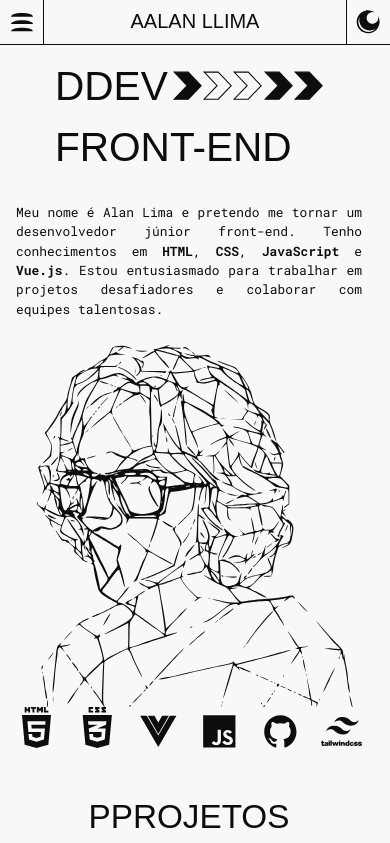
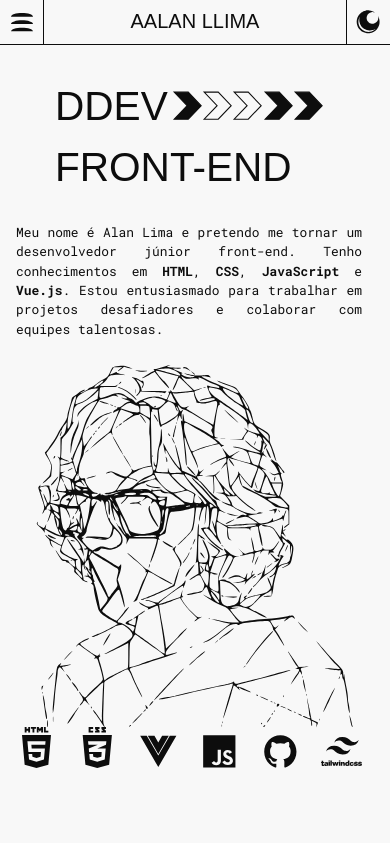
Before and after one commit to devalanlima/portfolio, a Vue app: page / in a window 390 px wide. Shown: the top 843 px of the page. Built offline with nearby package versions, Linux system fonts and the light colour scheme; a web font is replaced by a local one.

Commit message:
stylize / padding adjustments

```diff
--- a/src/components/sections/SectionOne.vue
+++ b/src/components/sections/SectionOne.vue
@@ -1,5 +1,5 @@
 <template>
-    <article class="md:grid md:grid-cols-2 md:items-center justify-items-end max-w-[1311px] lg:py-10 mx-auto lg:grid-cols-2">
+    <article class="md:grid md:grid-cols-2 md:items-center justify-items-end max-w-[1311px] py-5 lg:py-10 mx-auto lg:grid-cols-2">
         <div class="mx-auto grow flex flex-col justify-around h-full gap-6 col-span-1 lg:col-span-1" ref="el">
                 <div class="flex justify-center md:justify-start">
                     <h2 class="font-stretch " :style="titleSize">DD<span>EV<AnimatedArrow :style="arrowsSize" class="ml-0 w-[146px]"/>
--- a/src/components/sections/SectionThree.vue
+++ b/src/components/sections/SectionThree.vue
@@ -49,13 +49,13 @@
                     </li>
                 </ul>
                 <div
-                    class="font-roboto text-preto dark:text-branco flex flex-col mt-4 xl:mt-0 gap-2 w-full max-w-[202px] xl:self-start xl:place-self-end h-full justify-between font-light">
+                    class="font-roboto text-preto dark:text-branco flex flex-col mt-4 xl:mt-0 gap-2 w-full max-w-[202px] xl:self-start xl:place-self-end h-full pb-5 justify-around xl:pb-0 xl:justify-between font-light">
                     <div class="flex flex-col gap-2">
                         <p>21 99605-8924</p>
                         <p>devalanlima@gmail.com</p>
                     </div>
                     <p class="hidden xl:block"><span class="text-3xl">Morando em</span> Rio de Janeiro, Brasil</p>
-                    <ContactIcons class="mt-5 justify-between" />
+                    <ContactIcons class="justify-between" />
                 </div>
             </form>
         </div>
```
